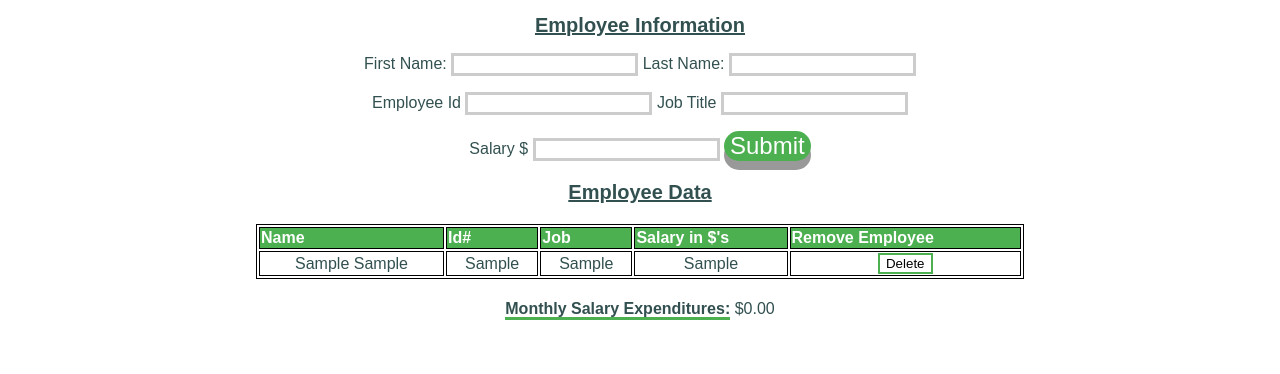
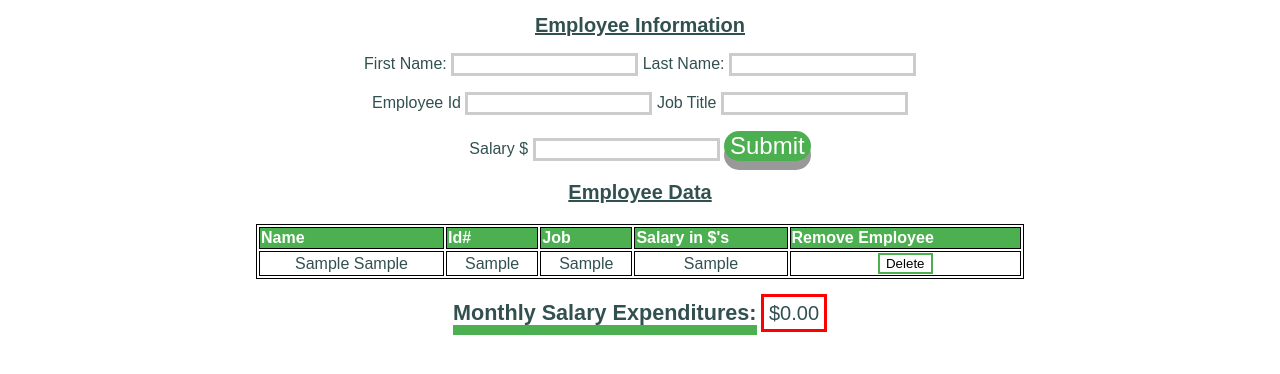
Before and after one commit to laserlens/weekEndChallenge1, a plain HTML site: page index.html in a window 1280 px wide. Both pictures are taken after typing "Sample", "Sample", "Sample", "Sample", "Sample" into the empty fields and a click on the button "Submit". Shown: the part 174-548 px from the top of the page. Drawn offline with Linux system fonts and the light colour scheme.

Commit message:
improved css

```diff
--- a/app.js
+++ b/app.js
@@ -45,6 +45,12 @@ $(document).ready(function () {
 
   $('.employee-info').on('submit',function (event) {
     event.preventDefault();//prvents page from creating a new web page
+
+    $('#result').css({
+      'padding': '5px',
+      'border': 'solid',
+      'border-color': 'red'
+    });
 
     var employee = {};//empty object
 
--- a/style.css
+++ b/style.css
@@ -109,5 +109,12 @@ th {
 #montext {
   border-bottom: solid;
   border-color: #4CAF50;
+  border-width: 10px;
+  font-size: 135%;
   font-weight: bold;
 }
+
+#result{
+
+  font-size: 125%;
+}
```
